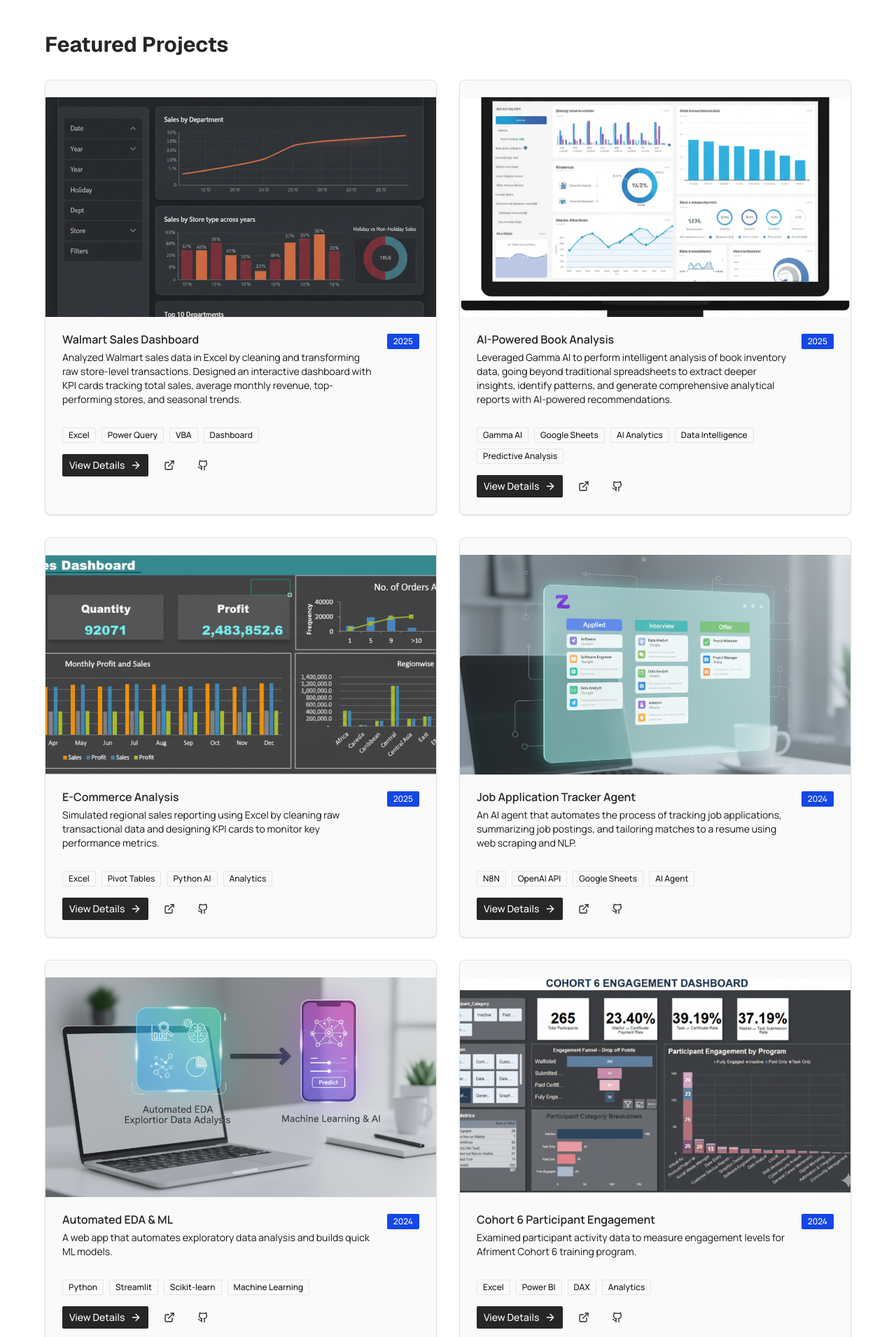
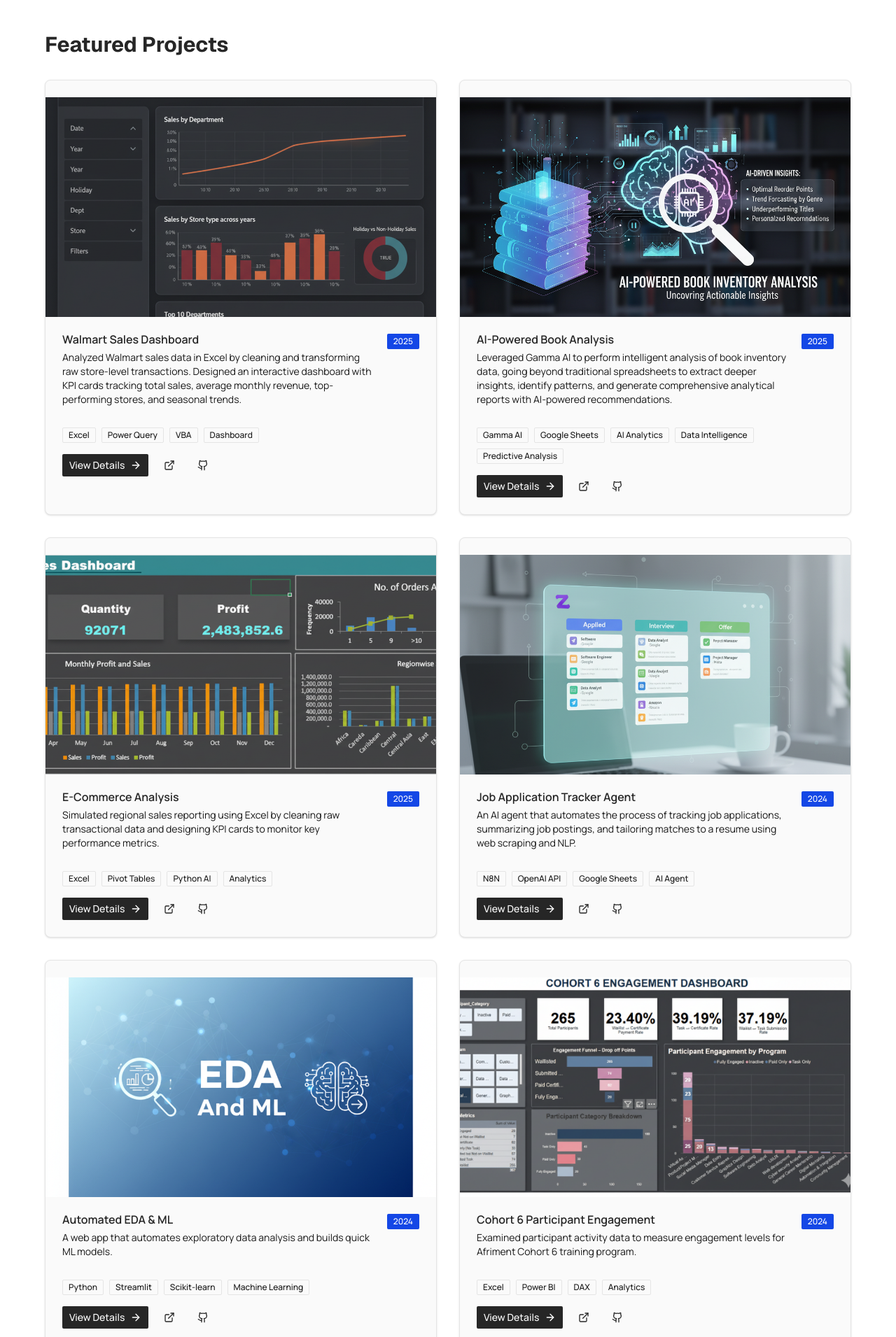
Before and after one commit to AnabDube/my-personal-portfolio, a Next.js app: page /projects in a window 1280 px wide. Shown: the part 359-2270 px from the top of the page at 70% size. Built offline with nearby package versions, Linux system fonts and the light colour scheme.

Commit message:
Update AI-Powered Book Analysis and Automated EDA projects with actual dashboard images

```diff
--- a/app/data/projects.ts
+++ b/app/data/projects.ts
@@ -60,8 +60,8 @@
     title: "AI-Powered Book Analysis",
     description: "Leveraged Gamma AI to perform intelligent analysis of book inventory data, going beyond traditional spreadsheets to extract deeper insights, identify patterns, and generate comprehensive analytical reports with AI-powered recommendations.",
     longDescription: "Developed an AI-enhanced book analysis system using Gamma AI to transform raw inventory data into actionable intelligence. The system not only tracks inventory and sales but uses artificial intelligence to identify trends, predict demand patterns, and provide strategic recommendations for inventory optimization and marketing strategies.",
-    image: "/images/survey-analysis-platform.png",
-    backgroundImage: "/images/survey-analysis-platform.png",
+        image: "/images/book-inventory-dashboard.png",
+        backgroundImage: "/images/book-inventory-dashboard.png",
     tags: ["Gamma AI", "Google Sheets", "AI Analytics", "Data Intelligence", "Predictive Analysis"],
     category: "AI",
     status: "Completed",
@@ -162,8 +162,8 @@
     title: "Automated EDA & ML",
     description: "A web app that automates exploratory data analysis and builds quick ML models.",
     longDescription: "A web app that automates exploratory data analysis and builds quick ML models.",
-        image: "/images/eda-app-dashboard.png",
-        backgroundImage: "/images/eda-app-dashboard.png",
+        image: "/images/eda-ml-dashboard.png",
+        backgroundImage: "/images/eda-ml-dashboard.png",
     tags: ["Python", "Streamlit", "Scikit-learn", "Machine Learning"],
     category: "AI/ML",
     status: "Completed",
```
Also changed, not shown: public/images/book-inventory-dashboard.png (added), public/images/eda-ml-dashboard.png (added).
